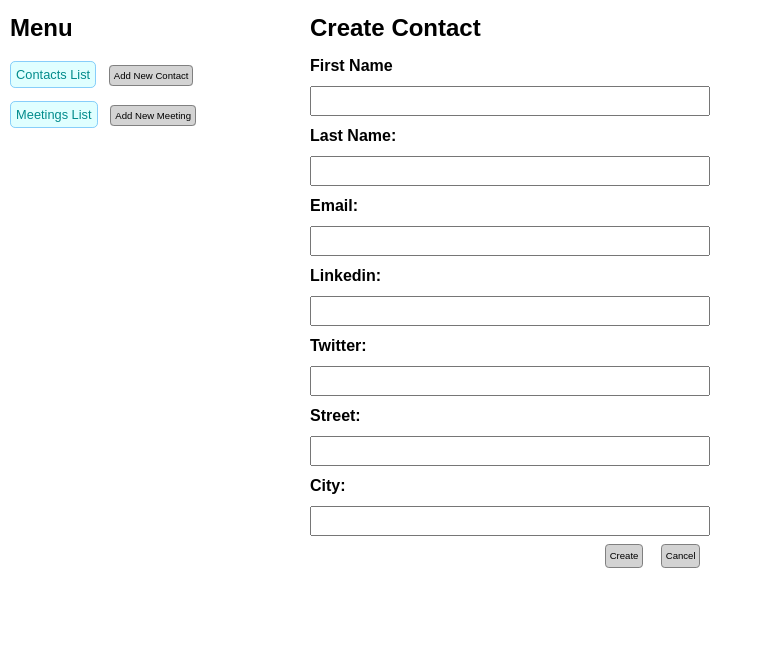
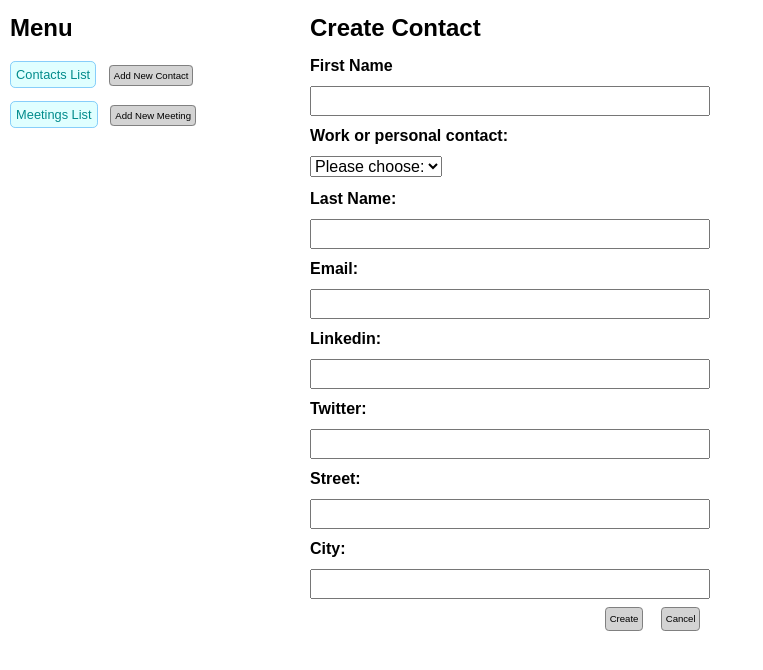
Before and after one commit to boolean-uk/react-address-book, a React (Create React App) app: page /addcontact in a window 1280 px wide. Shown: the top 670 px of the page, without its empty margins (0-763 px from the left). Built offline with nearby package versions, Linux system fonts and the light colour scheme; data requests are answered from the project's data file.

Commit message:
Adds contact type

```diff
--- a/db/db.json
+++ b/db/db.json
@@ -8,7 +8,8 @@
       "linkedin": "jpcarmack",
       "twitter": "carmack",
       "street": "10 Devon Street",
-      "city": "London"
+      "city": "London",
+      "type": "work"
     },
     {
       "id": 2,
@@ -18,7 +19,8 @@
       "linkedin": "susanlousehopper",
       "twitter": "suehopper",
       "street": "32 Deebug Road",
-      "city": "London"
+      "city": "London",
+      "type": "work"
     },
     {
       "id": 4,
@@ -28,7 +30,8 @@
       "linkedin": "evelyndupree",
       "twitter": "evsdupes",
       "street": "67 Salsa Street",
-      "city": "Oxford"
+      "city": "Oxford",
+      "type": "work"
     },
     {
       "id": 5,
@@ -38,7 +41,8 @@
       "linkedin": "jessicafletcher",
       "twitter": "jess449",
       "street": "2 Tim Str.",
-      "city": "Northampton"
+      "city": "Northampton",
+      "type": "work"
     },
     {
       "id": 6,
@@ -48,7 +52,8 @@
       "linkedin": "thomasaedison",
       "twitter": "realedison",
       "street": "12 Lightbulb Avenue",
-      "city": "Glagow"
+      "city": "Glagow",
+      "type": "work"
     },
     {
       "id": 7,
@@ -58,7 +63,8 @@
       "linkedin": "captainamerica",
       "twitter": "captainamerica",
       "street": "1 Oxford Street",
-      "city": "London"
+      "city": "London",
+      "type": "personal"
     },
     {
       "id": 8,
@@ -68,7 +74,8 @@
       "linkedin": "tonystark",
       "twitter": "ironman",
       "street": "Bond Street",
-      "city": "London"
+      "city": "London",
+      "type": "personal"
     },
     {
       "id": 9,
@@ -88,7 +95,8 @@
       "linkedin": "thomasnigellong",
       "twitter": "longnigel",
       "street": "74 Mason Street",
-      "city": "Dover"
+      "city": "Dover",
+      "type": "personal"
     },
     {
       "firstName": "Scott",
@@ -98,7 +106,8 @@
       "email": "antman@gmail.com",
       "linkedin": "scottlangantman",
       "twitter": "antman",
-      "id": 11
+      "id": 11,
+      "type": "work"
     },
     {
       "firstName": "Dieter",
@@ -108,7 +117,8 @@
       "twitter": "didiBohlen",
       "street": "34 Bolan Street",
       "city": "Brighton",
-      "id": 12
+      "id": 12,
+      "type": "personal"
     }
   ],
   "meetings": [
--- a/src/components/Contacts/ContactsAdd.jsx
+++ b/src/components/Contacts/ContactsAdd.jsx
@@ -8,12 +8,24 @@ function ContactsAdd(props) {
   const [contact, setContact] = useState({
     firstName: "",
     lastName: "",
+    type: "",
     email: "",
     linkedin: "",
     twitter: "",
     street: "",
     city: "",
   });
+
+  const typeOptions = [
+    {
+      label: "Work",
+      value: "work",
+    },
+    {
+      label: "Personal",
+      value: "personal",
+    },
+  ];
 
   const handleChange = (event) => {
     const inputName = event.target.name;
@@ -39,6 +51,10 @@ function ContactsAdd(props) {
     }
     if (inputName === "city") {
       setContact({ ...contact, city: inputValue });
+    }
+    if (inputName === "type") {
+      console.log(inputValue);
+      setContact({ ...contact, type: inputValue });
     }
   };
 
@@ -81,6 +97,22 @@ function ContactsAdd(props) {
         value={contact.firstName}
         onChange={handleChange}
       />
+
+      <label htmlFor="type">Work or personal contact:</label>
+
+      <select
+        name="type"
+        id="type"
+        value={contact.type}
+        onChange={handleChange}
+      >
+        <option>Please choose:</option>
+        {typeOptions.map((typeOption, index) => (
+          <option key={index} value={typeOption.value}>
+            {typeOption.label}
+          </option>
+        ))}
+      </select>
 
       <label htmlFor="lastName">Last Name:</label>
       <input
--- a/src/components/Contacts/ContactsEdit.jsx
+++ b/src/components/Contacts/ContactsEdit.jsx
@@ -19,6 +19,7 @@ function ContactsEdit(props) {
   if (!contact) {
     return <p>Loading</p>;
   }
+  console.log(contact.type);
 
   const handleChange = (event) => {
     const inputName = event.target.name;
@@ -45,7 +46,22 @@ function ContactsEdit(props) {
     if (inputName === "city") {
       setContact({ ...contact, city: inputValue });
     }
+    if (inputName === "type") {
+      console.log(inputValue);
+      setContact({ ...contact, type: inputValue });
+    }
   };
+
+  const typeOptions = [
+    {
+      label: "Work",
+      value: "work",
+    },
+    {
+      label: "Personal",
+      value: "personal",
+    },
+  ];
 
   const handleSubmit = (event) => {
     event.preventDefault();
@@ -56,7 +72,6 @@ function ContactsEdit(props) {
       body: JSON.stringify(contact),
     };
 
-    let updatedData = [];
     try {
       fetch(
         "http://localhost:4000/contacts/" + contact.id,
@@ -99,6 +114,21 @@ function ContactsEdit(props) {
         value={contact.lastName}
         onChange={handleChange}
       />
+
+      <label htmlFor="type">Work or personal contact:</label>
+
+      <select
+        name="type"
+        id="type"
+        value={contact.type}
+        onChange={handleChange}
+      >
+        {typeOptions.map((typeOption, index) => (
+          <option key={index} value={typeOption.value}>
+            {typeOption.label}
+          </option>
+        ))}
+      </select>
 
       <label htmlFor="email">Email:</label>
       <input
--- a/src/components/Contacts/ContactsList.jsx
+++ b/src/components/Contacts/ContactsList.jsx
@@ -52,11 +52,12 @@ function ContactsList(props) {
           </div>
         )}
         {contacts.map((contact, index) => {
-          const { firstName, lastName } = contact;
+          const { firstName, lastName, type } = contact;
           return (
             <li className="contact" key={index}>
               <p>
-                {firstName} {lastName}
+                {firstName} {lastName}{" "}
+                <span class="contactType">({type} contact)</span>
               </p>
               <p>
                 <Link
--- a/src/styles/styles.css
+++ b/src/styles/styles.css
@@ -237,3 +237,9 @@ h2 {
   color: white;
   background-color: darkgray;
 }
+
+.contactType {
+  text-transform: uppercase;
+  font-size: 0.6em;
+  color: darkgray;
+}
```
